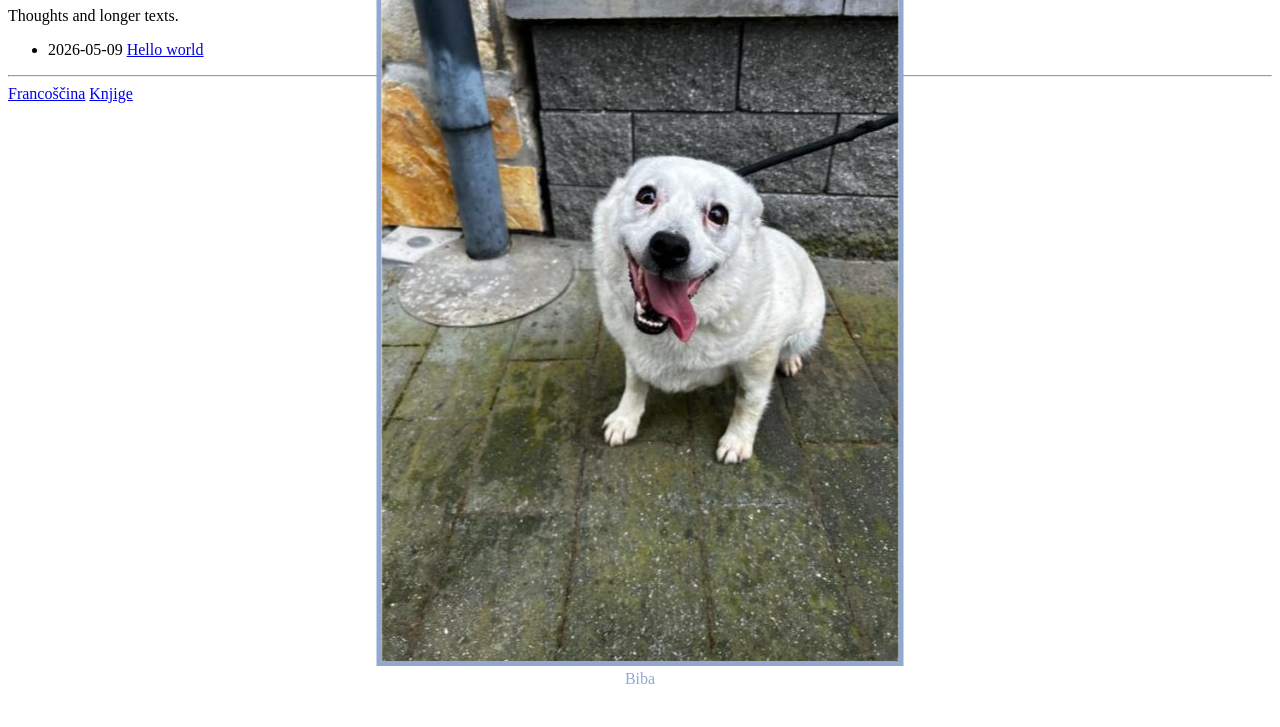
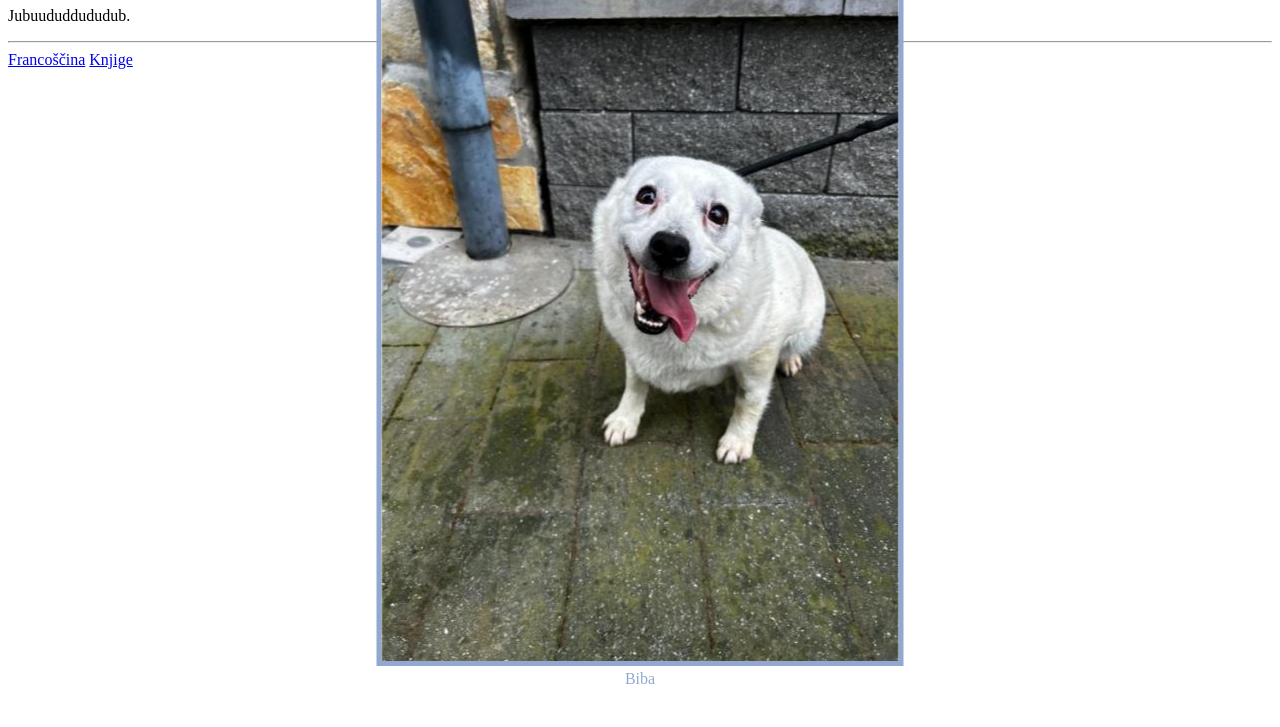
Before and after one commit to bearzi123/bearzi123.github.io, a plain HTML site: page index.html in a window 1280 px wide. Shown: the part 73-800 px from the top of the page. Drawn offline with Linux system fonts and the light colour scheme.

Commit message:
Update index.html

```diff
--- a/index.html
+++ b/index.html
@@ -20,12 +20,8 @@ figcaption {color: #92a8d1;}
 <body>
     <header>
         <h1><a href="/">bearzi123</a></h1>
-        <p>Thoughts and longer texts.</p>
+        <p>Jubuududdududub.</p>
     </header>
-
-    <ul class="post-list">
-        <li><span class="date">2026-05-09</span> <a href="posts/2026-05-09-hello-world.html">Hello world</a></li>
-    </ul>
 
     <hr>
 
```
